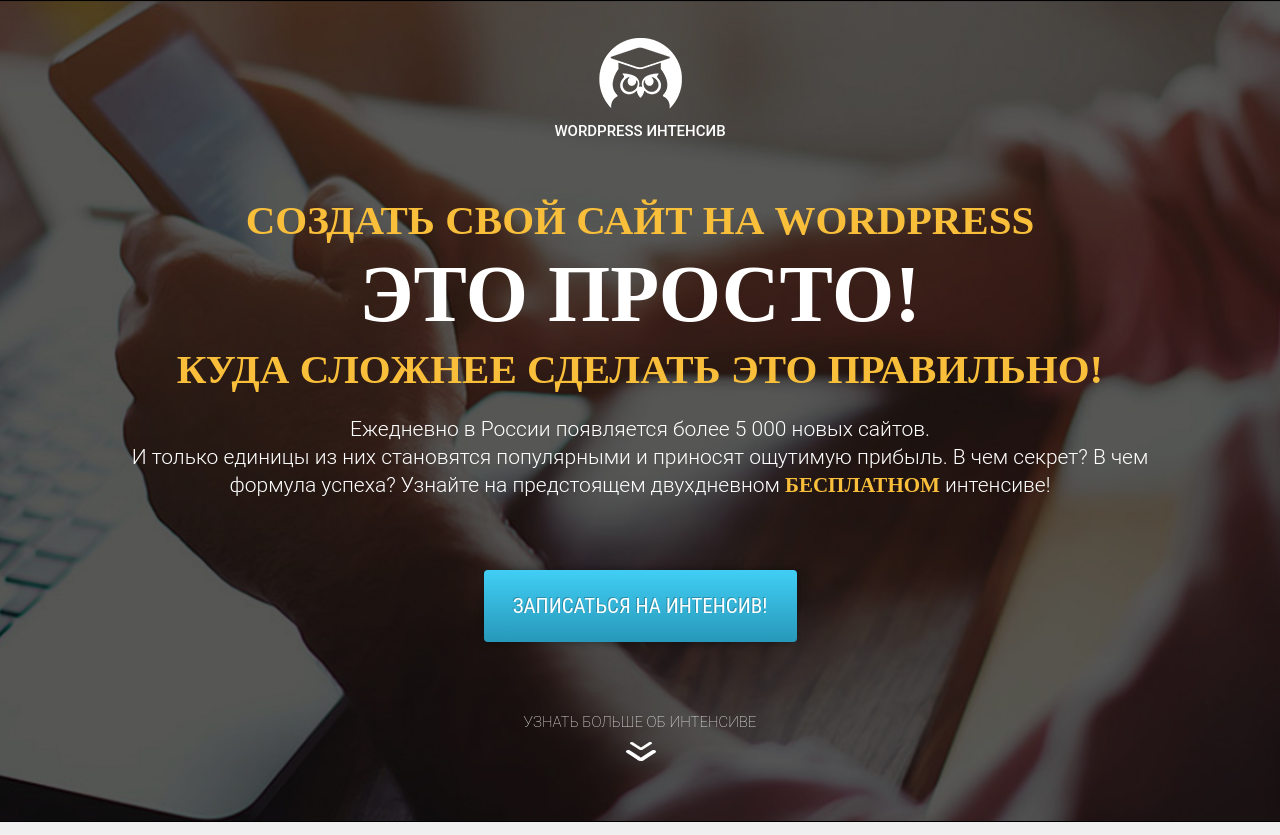
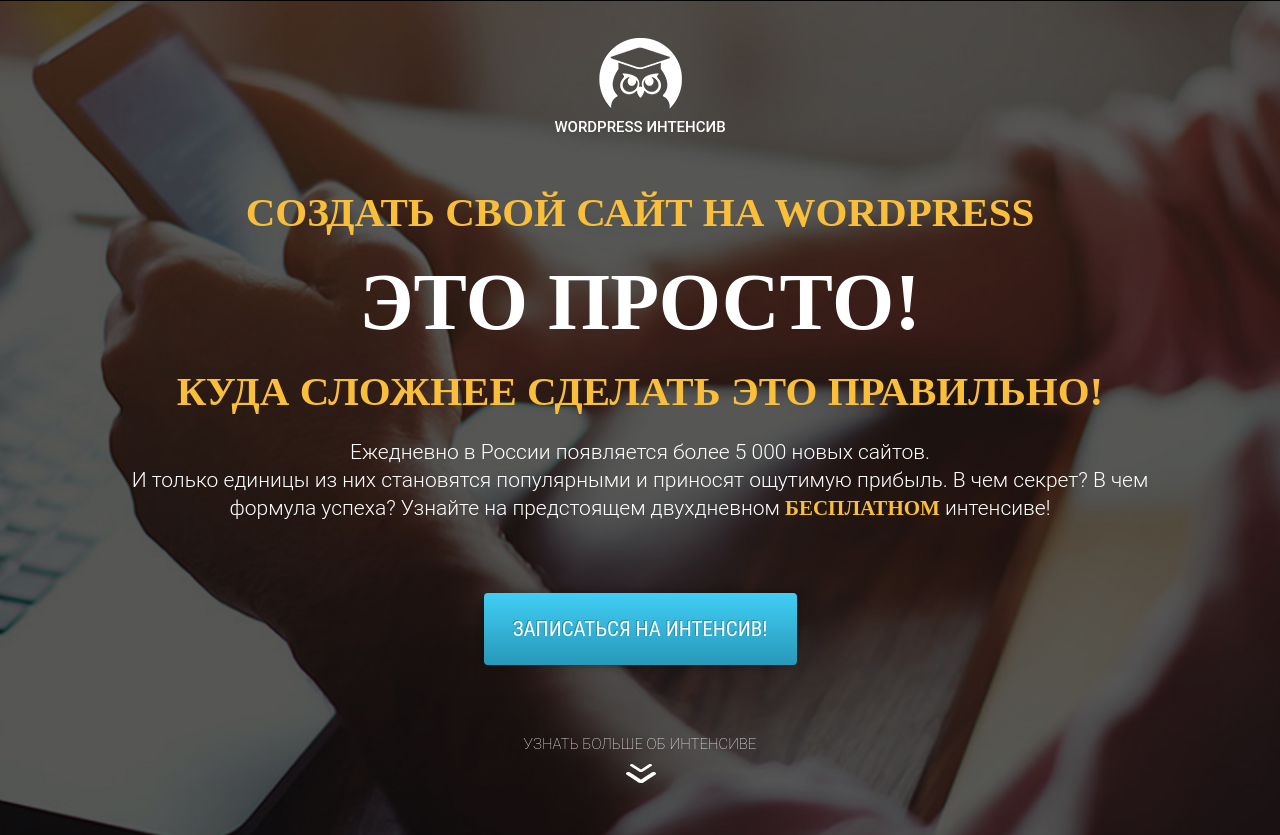
Before and after one commit to Sens3ii/landing-page-layout, a plain HTML site: page index.html in a window 1280 px wide. Shown: the top 835 px of the page. Drawn offline with nearby package versions, Linux system fonts and the light colour scheme.

Commit message:
added: normalize + fixes in css

```diff
--- a/css/style.css
+++ b/css/style.css
@@ -24,21 +24,21 @@
 	height: 71px;
 }
 
+h1 {
+	margin: 0;
+}
 .logo .logo_text {
 	text-align: center;
 	text-transform: uppercase;
 	color: #ffffff;
 	font-family: Roboto;
-	font-style: normal;
 	font-weight: 500;
 	font-size: 15px;
-	line-height: 24px;
 	margin-top: 10px;
 }
 
-.title {
+.promo .title {
 	font-family: "Roboto - Black";
-	font-style: normal;
 	font-weight: 900;
 	font-size: 41px;
 	text-align: center;
@@ -46,14 +46,14 @@
 	color: #f9bf3b;
 }
 
-.simple .title_big {
+.promo .simple .title_big {
 	font-family: "Roboto - Black";
 	font-weight: 900;
 	font-size: 80px;
 	text-align: center;
 	text-transform: uppercase;
 	color: #ffffff;
-	margin-top: 5px;
+	margin-top: 20px;
 }
 
 h1 {
@@ -61,7 +61,7 @@
 }
 
 h2.title {
-	margin-top: 5px;
+	margin-top: 20px;
 }
 
 .promo_text {
--- a/index.html
+++ b/index.html
@@ -5,6 +5,7 @@
     <meta http-equiv="X-UA-Compatible" content="IE=edge">
     <meta name="viewport" content="width=device-width, initial-scale=1.0">
     <title>Wordpress интенсив</title>
+    <link rel="stylesheet" href="https://cdnjs.cloudflare.com/ajax/libs/normalize/8.0.1/normalize.min.css">
     <link href = "icons/logo.png" rel="icon" type="image/gif">
     <link rel="stylesheet" href="css/style.css">
 </head>
@@ -17,7 +18,7 @@
             </div>
             <h1 class="title">Создать свой сайт на WordPress </h1>
             <div class="simple">
-                <h2 class="title_big">это просто! </h2>
+                <h2 class="title_big">это просто!</h2>
                 <div class="line"></div>
             </div>
             <h2 class="title">Куда сложнее сделать это правильно!</h2>
```
